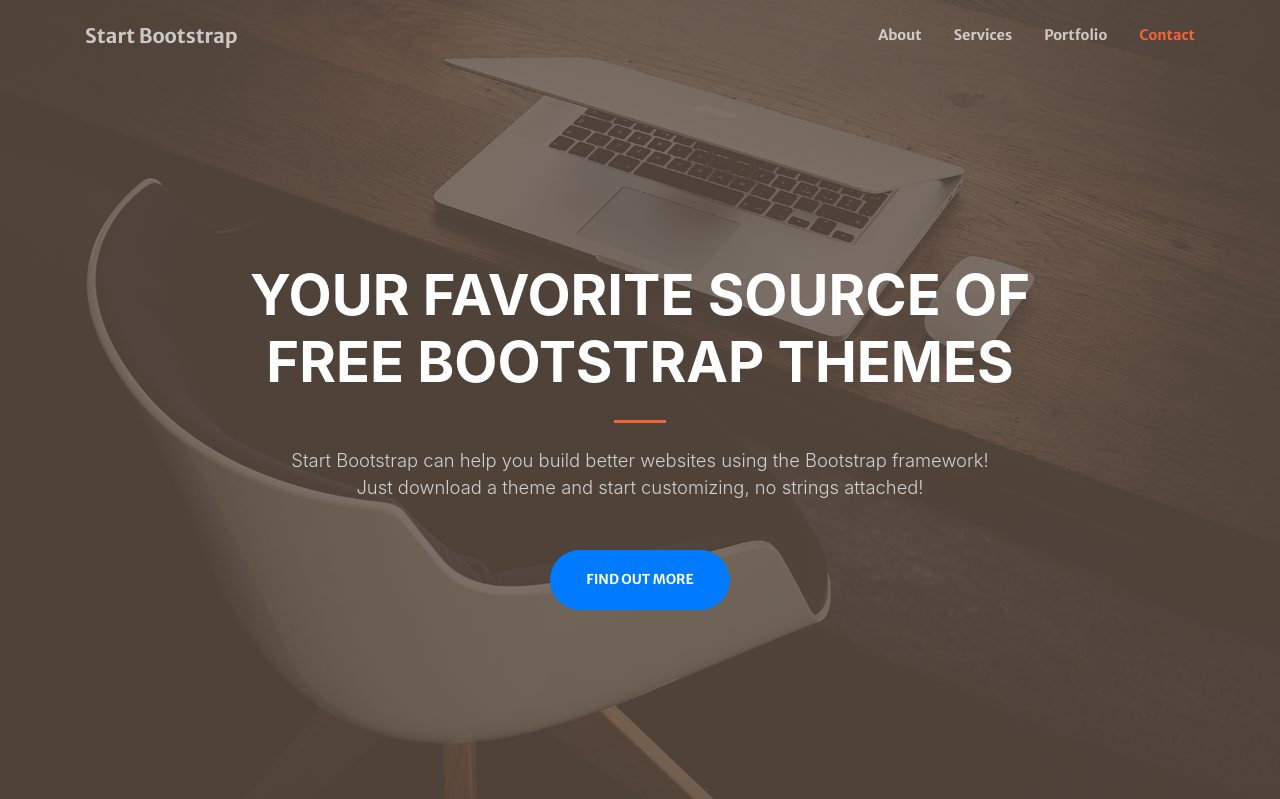
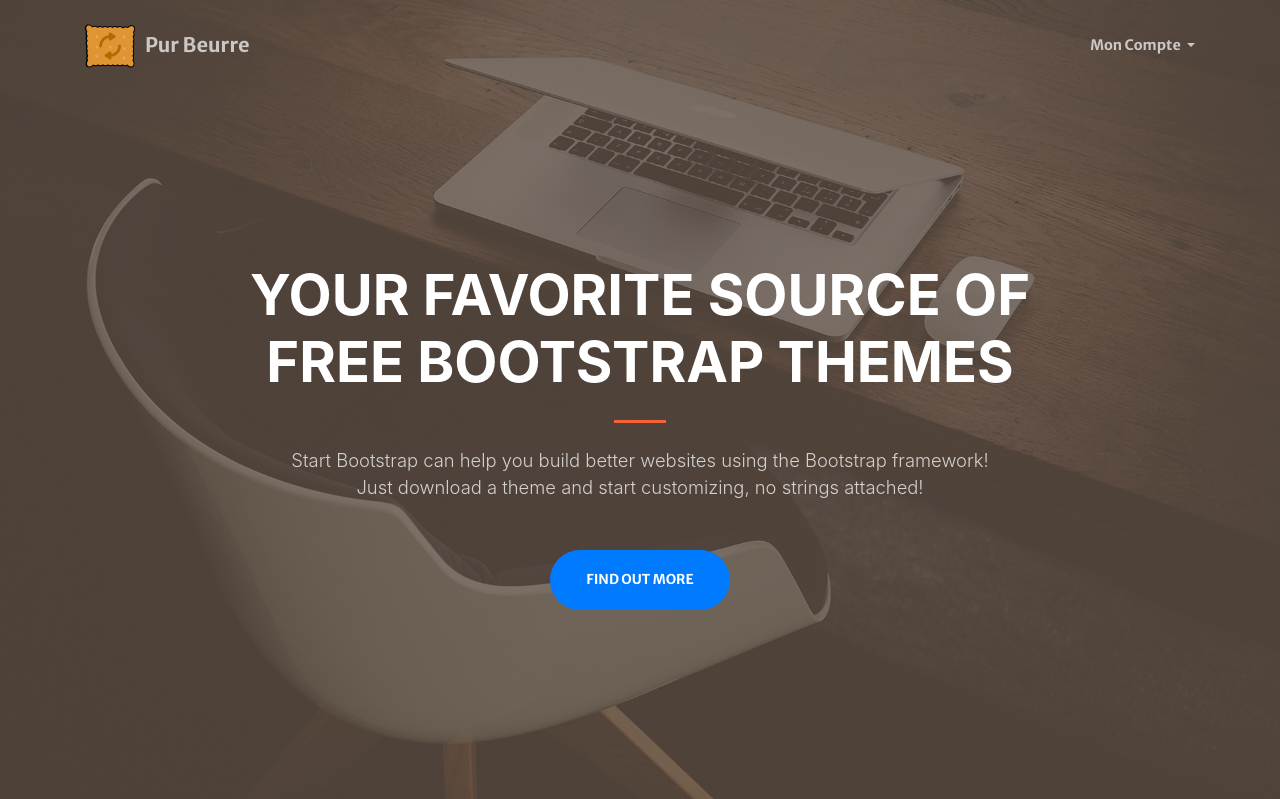
Before and after one commit to zetsumeishi/OC-Project-11, a Django app: page / in a window 1280 px wide. Shown: the top 799 px of the page. Run offline with Django 3.2, Linux system fonts and the light colour scheme; some libraries are stand-ins or nearby versions.

Commit message:
Added logo, modified navbar

```diff
--- a/pur_beurre/static/css/main.css
+++ b/pur_beurre/static/css/main.css
@@ -198,4 +198,12 @@ header.masthead h1 {
   color: rgba(255, 255, 255, 0.75);
 }
 
+#logo {
+  margin-right: 10px;
+}
+
+form {
+  margin-top: 100px;
+}
+
 /*# sourceMappingURL=main.css.map */
--- a/pur_beurre/static/scss/main.scss
+++ b/pur_beurre/static/scss/main.scss
@@ -179,3 +179,11 @@ header.masthead h1 {
 }
 
 // Custom CSS
+
+#logo {
+  margin-right: 10px;
+}
+
+form {
+  margin-top: 100px;
+}
--- a/pur_beurre/templates/_navbar.html
+++ b/pur_beurre/templates/_navbar.html
@@ -1,13 +1,40 @@
+{% load static %}
+
 <nav class="navbar navbar-expand-lg navbar-light fixed-top py-3" id="mainNav">
-    <div class="container">
-        <a class="navbar-brand js-scroll-trigger" href="#page-top">Start Bootstrap</a><button class="navbar-toggler navbar-toggler-right" type="button" data-toggle="collapse" data-target="#navbarResponsive" aria-controls="navbarResponsive" aria-expanded="false" aria-label="Toggle navigation"><span class="navbar-toggler-icon"></span></button>
-        <div class="collapse navbar-collapse" id="navbarResponsive">
-            <ul class="navbar-nav ml-auto my-2 my-lg-0">
-                <li class="nav-item"><a class="nav-link js-scroll-trigger" href="#about">About</a></li>
-                <li class="nav-item"><a class="nav-link js-scroll-trigger" href="#services">Services</a></li>
-                <li class="nav-item"><a class="nav-link js-scroll-trigger" href="#portfolio">Portfolio</a></li>
-                <li class="nav-item"><a class="nav-link js-scroll-trigger" href="#contact">Contact</a></li>
-            </ul>
-        </div>
+  <div class="container">
+    <a class="navbar-brand js-scroll-trigger" href="#page-top">
+      <img id="logo" src="{% static 'img/logo_pur_beurre.png'%}" alt="Pur Beurre" width="50" height="50">Pur Beurre
+    </a>
+    <button class="navbar-toggler navbar-toggler-right" type="button" data-toggle="collapse" data-target="#navbarResponsive" aria-controls="navbarResponsive" aria-expanded="false" aria-label="Toggle navigation">
+      <span class="navbar-toggler-icon"></span>
+    </button>
+    <div class="collapse navbar-collapse" id="navbarResponsive">
+      <ul class="navbar-nav ml-auto my-2 my-lg-0">
+        <li class="nav-item">
+          {% if request.user.is_authenticated %}
+          <a class="nav-link" href="{% url 'profile' %}">
+            Mon Compte
+          </a>
+        </li>
+        {% else %}
+        <li class="nav-item dropdown">
+          <a class="nav-link dropdown-toggle" href="#" id="navbarDropdownMenuLink" role="button" data-toggle="dropdown" aria-haspopup="true" aria-expanded="false">
+            Mon Compte
+          </a>
+          <div class="dropdown-menu" aria-labelledby="navbarDropdownMenuLink">
+            <a class="dropdown-item" href="{% url 'signup' %}">Inscription</a>
+            <a class="dropdown-item" href="{% url 'login' %}">Connexion</a>
+          </div>
+          {% endif %}
+        </li>
+        {% if request.user.is_authenticated %}
+        <li class="nav-item">
+          <a class="nav-link" href="{% url 'logout' %}">
+            Se deconnecter
+          </a>
+        </li>
+        {% endif %}
+      </ul>
     </div>
+  </div>
 </nav>
```
Also changed, not shown: pur_beurre/static/img/logo_pur_beurre.png (added).
